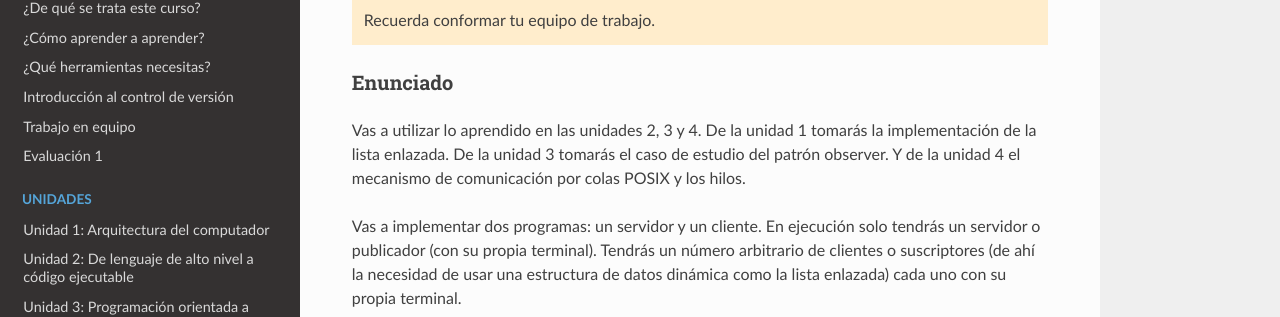
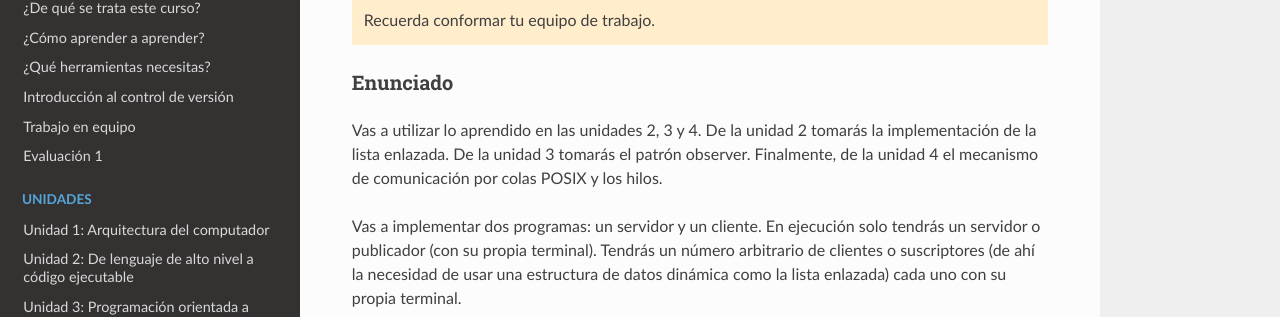
Before and after one commit to juanferfranco/SistemasComputacionales, a Sphinx documentation site: the page built from docs/_unidad4/unidad4.rst, in a window 1280 px wide and 900 px high, scrolled down 774 px. Shown: the part 137-454 px from the top of the window. Built offline with Sphinx 7.4.7 and the Read the Docs theme 2.0.0, drawn with Linux system fonts in a browser that asks for light colours.

Commit message:
Update minor indications in unit 4

```diff
--- a/docs/_unidad4/unidad4.rst
+++ b/docs/_unidad4/unidad4.rst
@@ -40,8 +40,8 @@ Evaluación
 Enunciado
 ************
 
-Vas a utilizar lo aprendido en las unidades 2, 3 y 4. De la unidad 1 tomarás la implementación
-de la lista enlazada. De la unidad 3 tomarás el caso de estudio del patrón observer. Y de la unidad
+Vas a utilizar lo aprendido en las unidades 2, 3 y 4. De la unidad 2 tomarás la implementación
+de la lista enlazada. De la unidad 3 tomarás el patrón observer. Finalmente, de la unidad
 4 el mecanismo de comunicación por colas POSIX y los hilos.
 
 Vas a implementar dos programas: un servidor y un cliente. En ejecución solo tendrás un servidor
```
